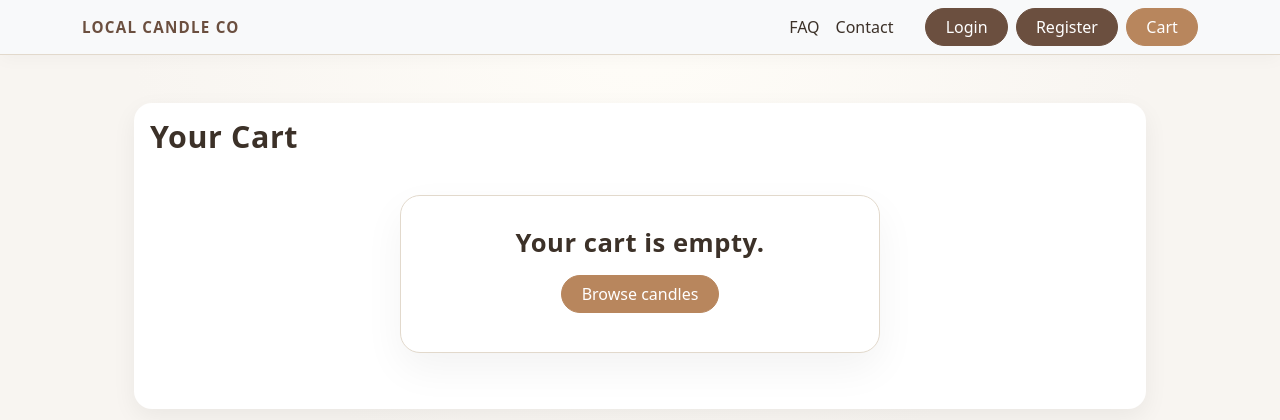
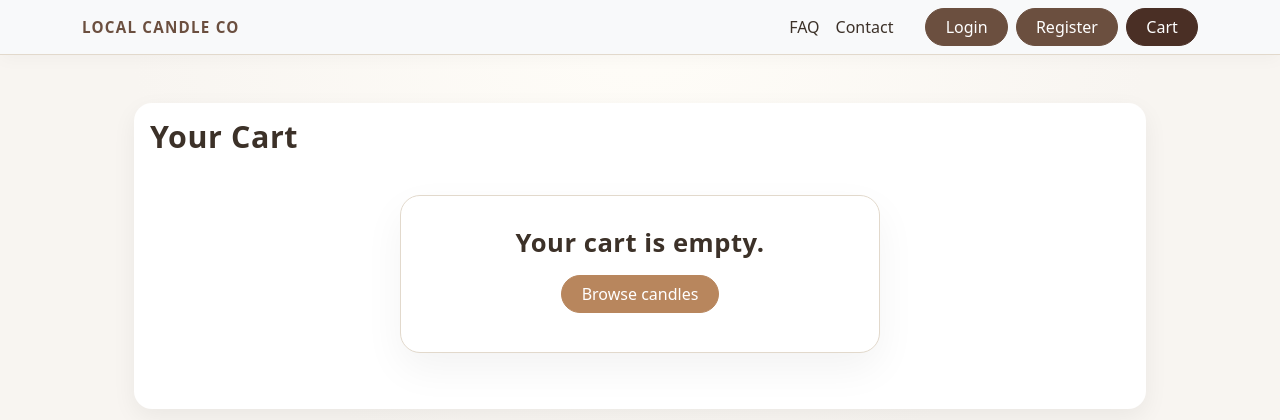
Before and after one commit to reubenja77/local_candle_co, a Django app: page /checkout/cart/ in a window 1280 px wide. Shown: the top 420 px of the page. Run offline with Django 4.2, Linux system fonts and the light colour scheme.

Commit message:
Fix cart button visibility in navbar

```diff
--- a/static/css/style.css
+++ b/static/css/style.css
@@ -690,3 +690,10 @@ section h2 {
   border-color: var(--lc-primary-dark);
   color: #fff !important;
 }
+
+/* Accessibility: high-contrast Cart button */
+.cart-btn {
+  background-color: #4a2f25;
+  color: #ffffff !important;
+  border-color: #4a2f25;
+}
--- a/templates/base.html
+++ b/templates/base.html
@@ -87,7 +87,7 @@
             >Register</a
           >
           {% endif %}
-          <a class="btn btn-success" href="/checkout/cart/">Cart</a>
+          <a class="btn btn-success cart-btn" href="/checkout/cart/">Cart</a>
         </div>
       </div>
     </nav>
```
